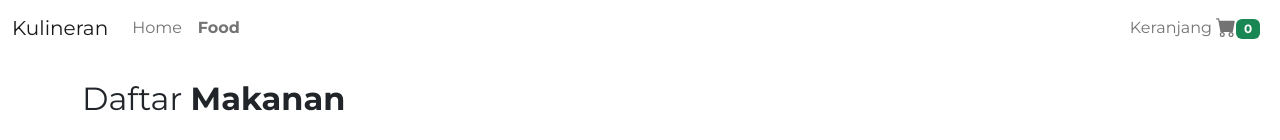
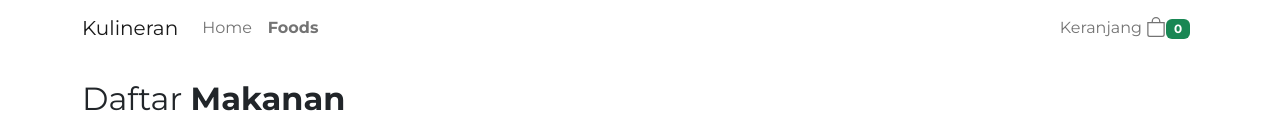
Before and after one commit to WinstarWyvern/kulineran, a Vue app: page /foods in a window 1280 px wide. Shown: the top 140 px of the page. Built offline with nearby package versions, Linux system fonts and the light colour scheme; no server answers; what vue-toast-notification would draw is missing.

Commit message:
update navbar with vue bs

```diff
--- a/src/components/Navbar.vue
+++ b/src/components/Navbar.vue
@@ -1,39 +1,37 @@
 <template>
-  <nav class="navbar navbar-expand-lg">
-    <div class="container-fluid">
-      <a class="navbar-brand" href="#">Kulineran</a>
-      <button
-        class="navbar-toggler"
-        type="button"
-        data-bs-toggle="collapse"
-        data-bs-target="#navbarSupportedContent"
-        aria-controls="navbarSupportedContent"
-        aria-expanded="false"
-        aria-label="Toggle navigation"
-      >
-        <span class="navbar-toggler-icon"></span>
-      </button>
-      <div class="collapse navbar-collapse" id="navbarSupportedContent">
-        <ul class="navbar-nav me-auto mb-2 mb-lg-0">
+  <div>
+    <b-navbar toggleable="lg" type="light">
+      <div class="container">
+        <b-navbar-brand href="#">Kulineran</b-navbar-brand>
+
+        <b-navbar-toggle target="nav-collapse"></b-navbar-toggle>
+
+        <b-collapse id="nav-collapse" is-nav>
+          <b-navbar-nav class="me-auto">
             <li class="nav-item">
               <router-link class="nav-link" to="/">Home</router-link>
             </li>
             <li class="nav-item">
-            <router-link class="nav-link" to="/foods">Food</router-link>
+              <router-link class="nav-link" to="/foods">Foods</router-link>
             </li>
-        </ul>
+          </b-navbar-nav>
 
-        <ul class="navbar-nav ms-auto mb-2 mb-lg-0">
+          <!-- Right aligned nav items -->
+          <b-navbar-nav class="ms-auto">
             <li class="nav-item">
               <router-link class="nav-link" to="/cart">
-              Keranjang <b-icon icon="cart-fill"></b-icon>
-              <b-badge class="bg-success">{{ order_count.length }}</b-badge>
+                Keranjang
+                <b-icon-bag></b-icon-bag>
+                <b-badge class="bg-success">{{
+                  updateKeranjang ? updateKeranjang.length : order_count.length
+                }}</b-badge>
               </router-link>
             </li>
-        </ul>
+          </b-navbar-nav>
+        </b-collapse>
       </div>
+    </b-navbar>
   </div>
-  </nav>
 </template>
 
 <script>
@@ -47,6 +45,8 @@ export default {
       order_count: [],
     };
   },
+
+  props: ["updateKeranjang"],
 
   mounted() {
     axios
--- a/src/views/CartView.vue
+++ b/src/views/CartView.vue
@@ -1,6 +1,6 @@
 <template>
   <div>
-    <Navbar />
+    <Navbar :updateKeranjang="cart" />
     <div class="container">
       <div class="row mt-4">
         <div class="col">
@@ -60,10 +60,7 @@
                   <td>Rp. {{ item.products.harga }}</td>
                   <td>
                     <strong
-                      >Rp.
-                      {{
-                        item.products.harga * item.order_count
-                      }}</strong
+                      >Rp. {{ item.products.harga * item.order_count }}</strong
                     >
                   </td>
                   <td align="center" class="text-danger">
```
Lines whose indentation alone changed are shown as unchanged.
